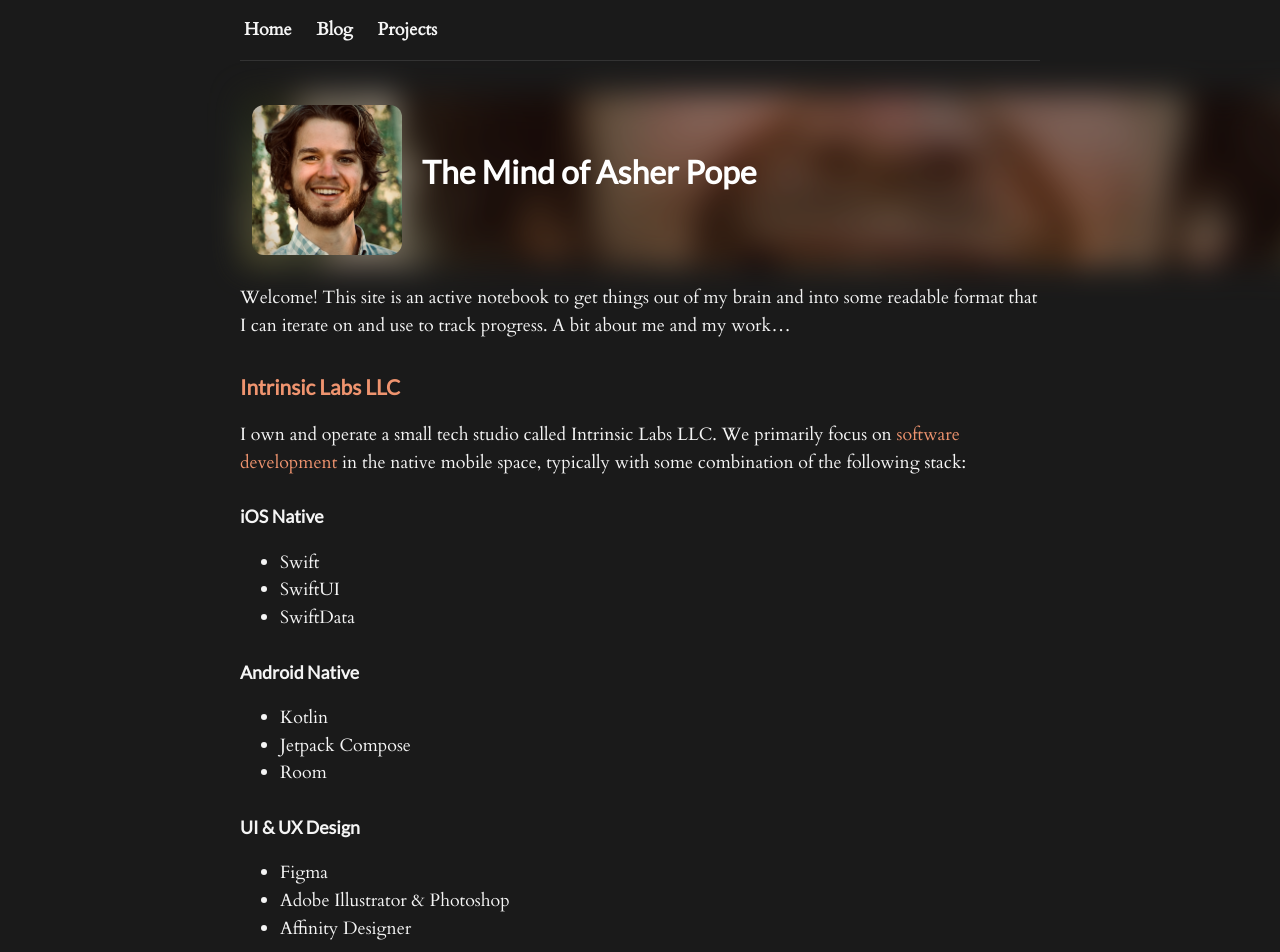
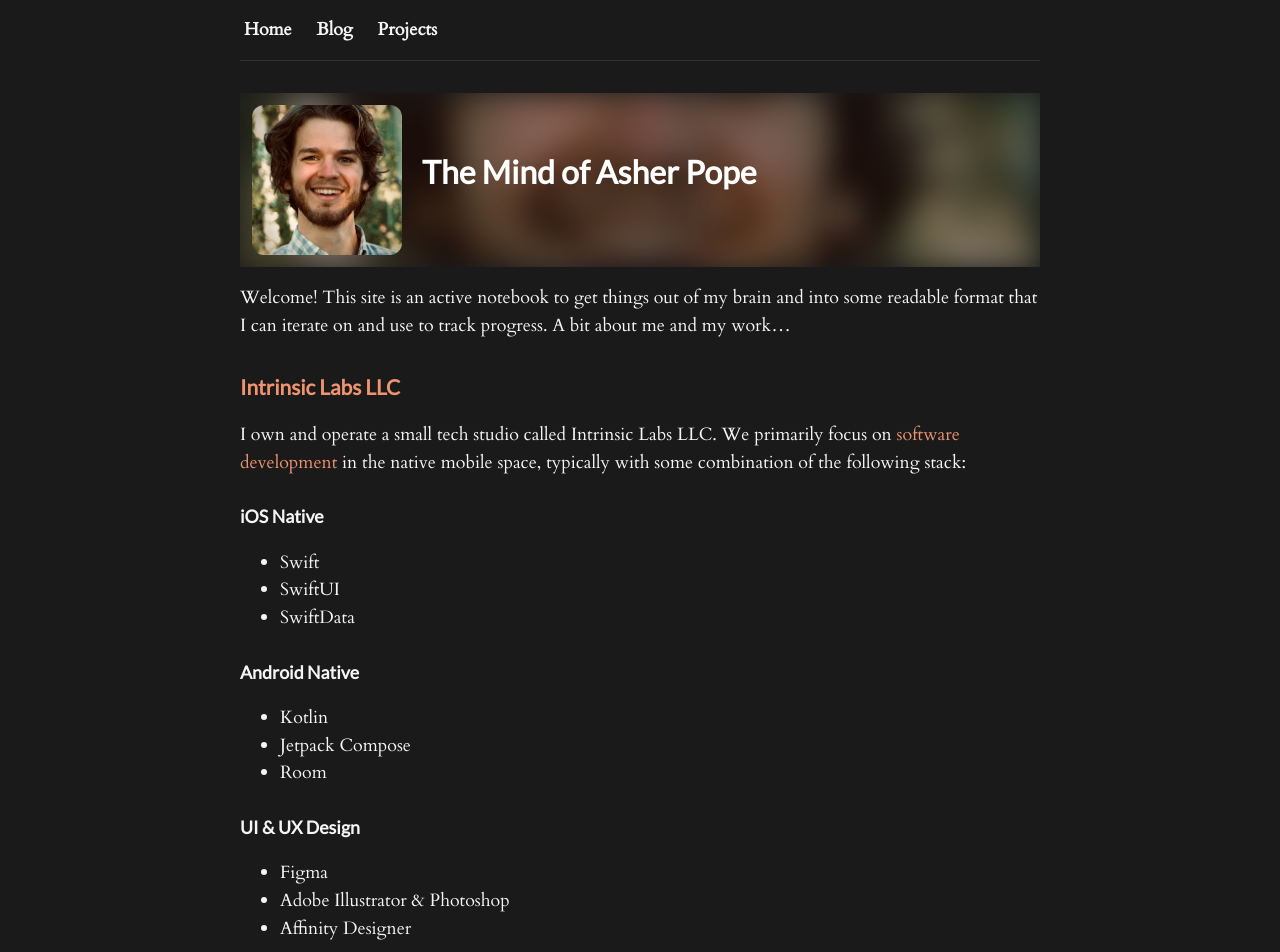
Before and after one commit to rocketbro/rocketbro.github.io, a Jekyll site: the page built from index.md, in a window 1280 px wide and 1400 px high. Shown: the top 952 px of the window. Built offline with Jekyll 4.4.1, drawn with Linux system fonts in a browser that asks for light colours.

Commit message:
change bg settings for image

```diff
--- a/assets/css/_sass/_components.scss
+++ b/assets/css/_sass/_components.scss
@@ -119,6 +119,7 @@
   align-items: center;
   width: 100%;
   max-width: 100%;
+  overflow: hidden;
 
   @media (max-width: 500px) {
     flex-direction: column;
@@ -128,10 +129,13 @@
 
 .image-with-title-background {
   position: absolute;
-  top: 0;
-  left: 0;
-  width: 100vw;
+  top: 50%;
+  left: 50%;
+  transform: translate(-50%, -50%);
+  width: 100%;
   height: 100%;
+  min-width: 100%;
+  min-height: 100%;
   background-size: cover;
   background-position: center;
   filter: blur(15px) brightness(0.7);
@@ -147,6 +151,8 @@
   z-index: 2;
   padding: 12px;
   box-sizing: border-box;
+  max-width: 1200px;
+  margin: 0 auto;
 
   @media (max-width: 500px) {
     flex-direction: column;
```
